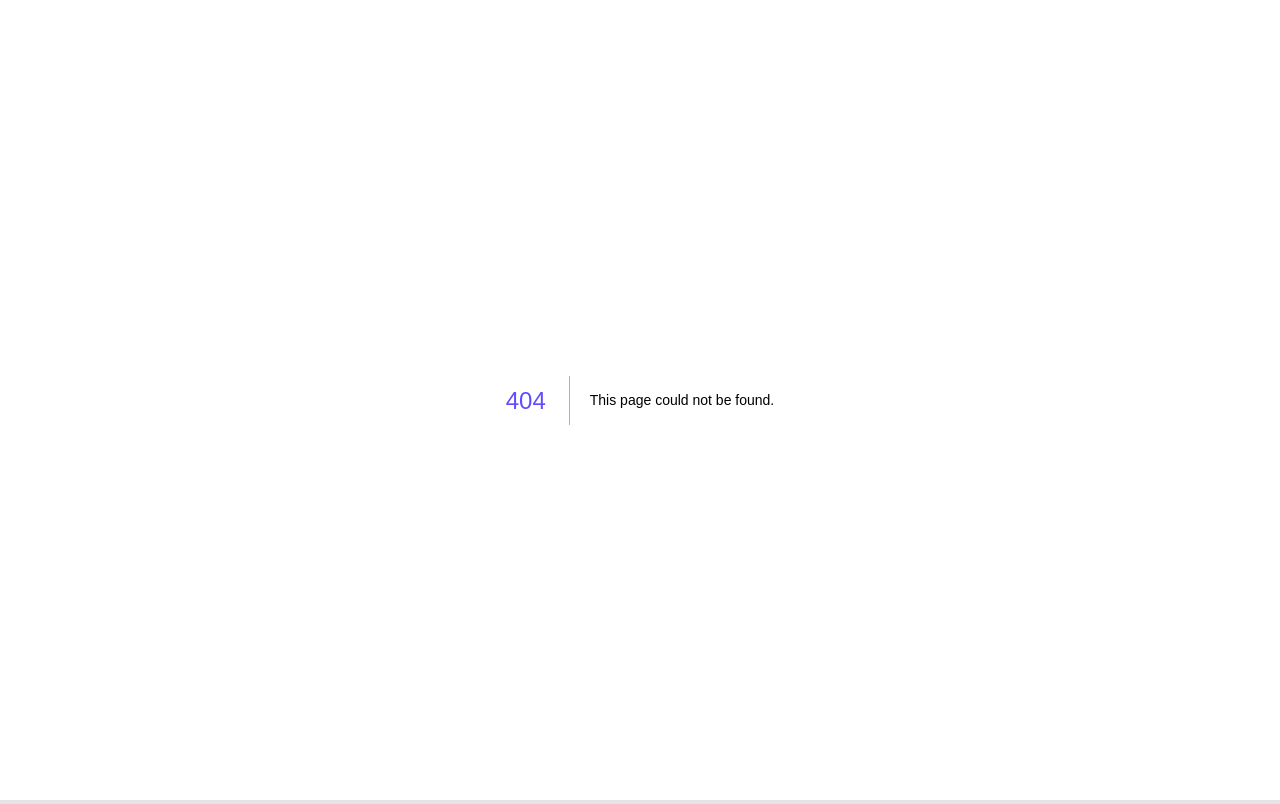
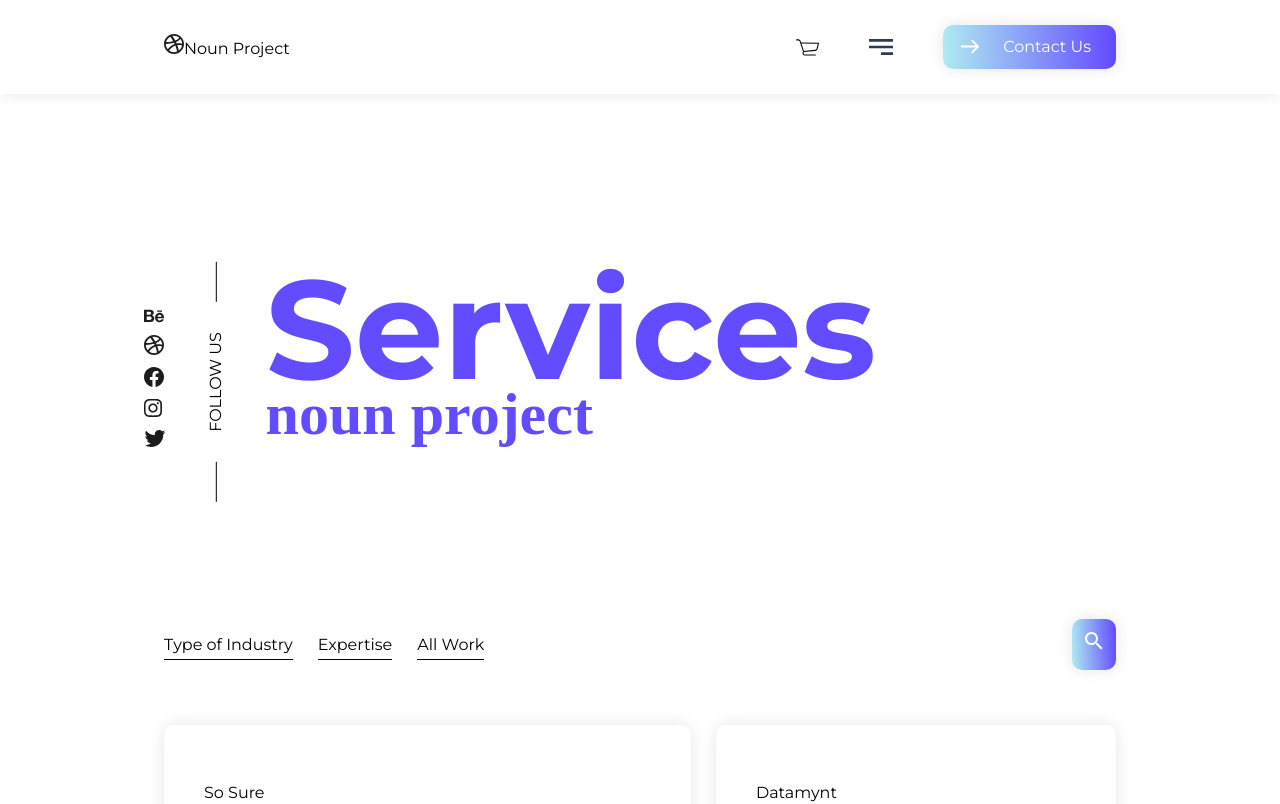
Before and after one commit to fmorar/Noun-Project, a Next.js app: page /services in a window 1280 px wide. Before the commit this address had no page. Shown: the top 804 px of the page. Built offline with nearby package versions, Linux system fonts and the light colour scheme; a web font is replaced by a local one.

Commit message:
first commit services page

```diff
--- /dev/null
+++ b/pages/services.js
@@ -0,0 +1,20 @@
+import Head from 'next/head'
+import Layout from '../components/layout'
+import Hero from '../components/hero'
+import Work from '../components/Work'
+
+const Index = () => {
+  return (
+    <>
+      <Layout>
+        <Head>
+          <title>Services</title>
+        </Head>
+        <Hero className='hero__title' spanBot='noun project' text='Services'/>
+        <Work/>
+      </Layout>
+    </>
+  )
+};
+
+export default Index;
```
